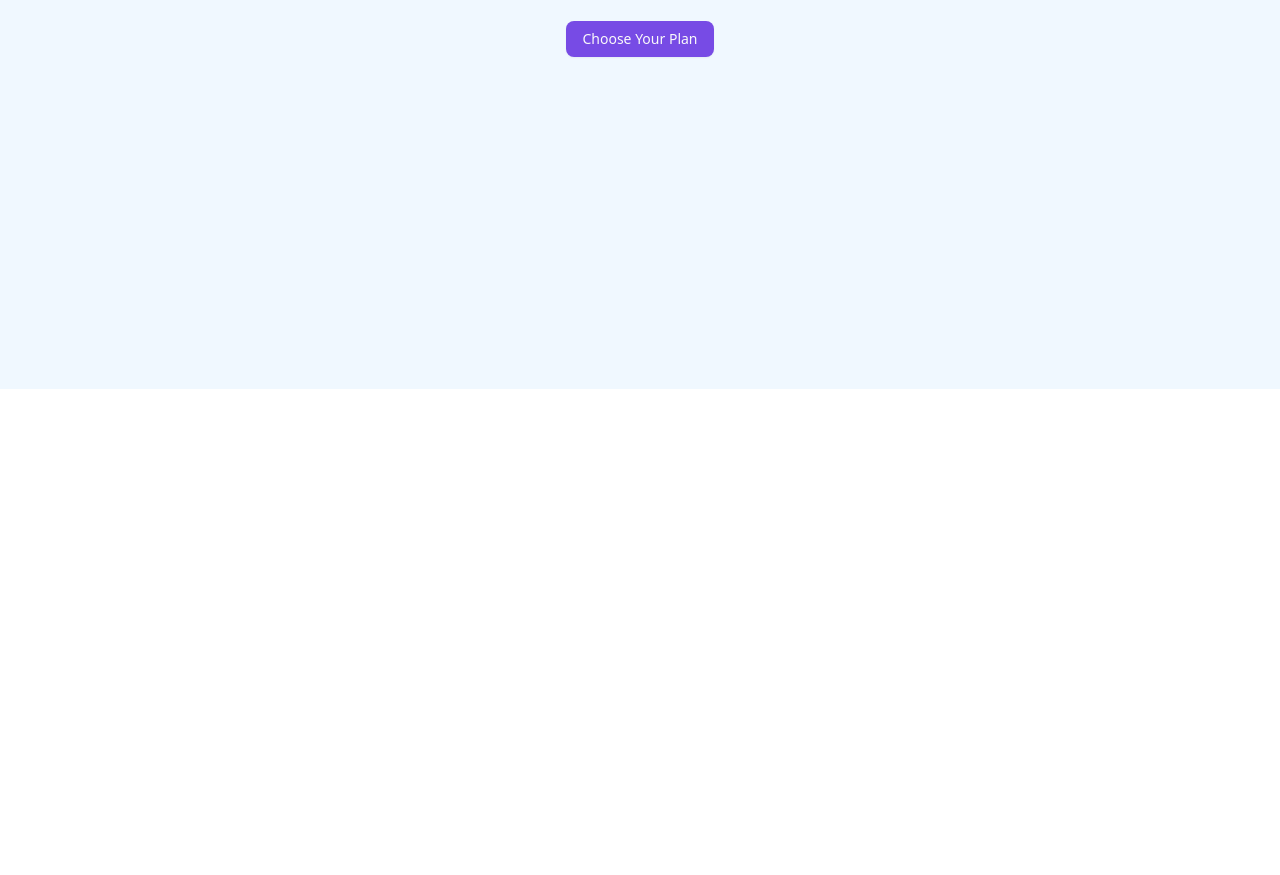
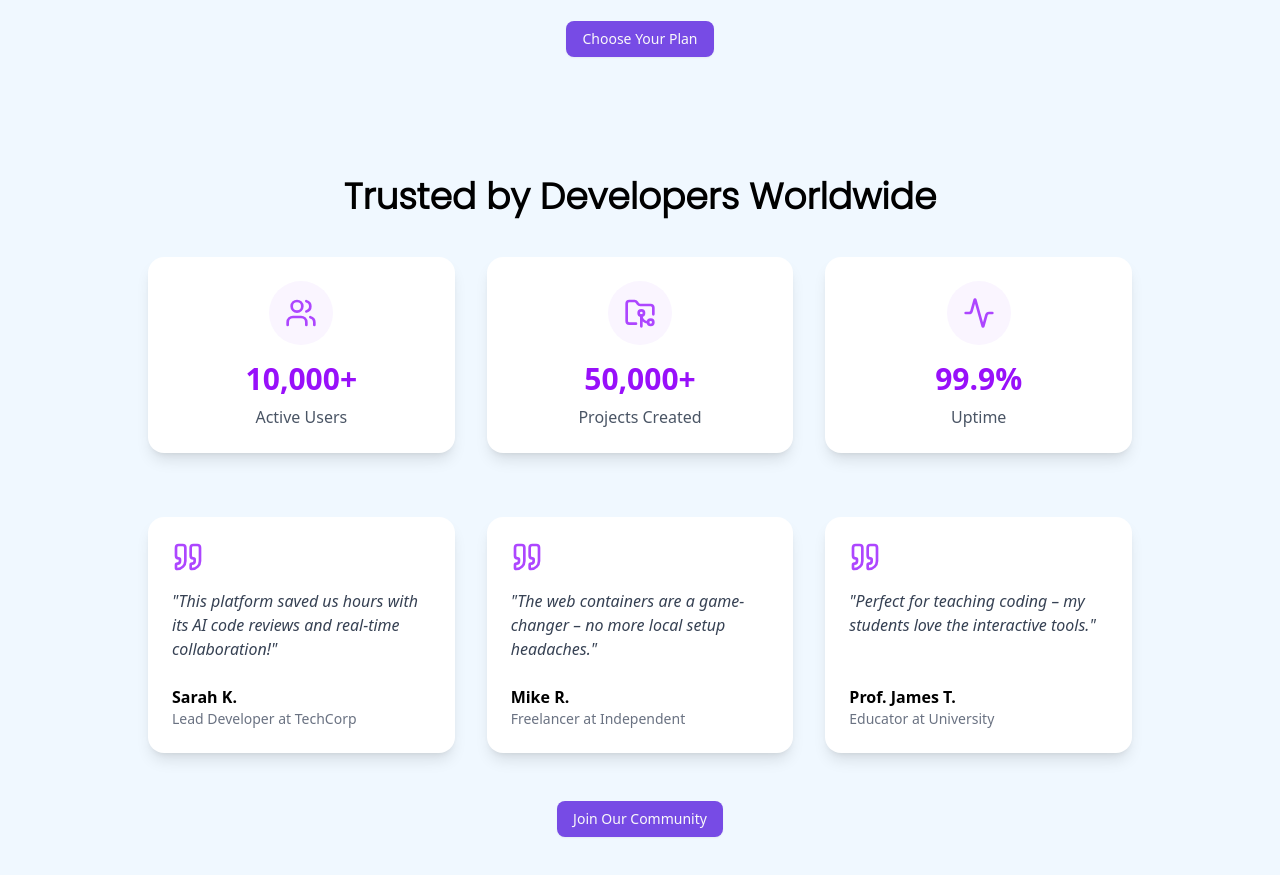
Before and after one commit to lakshyakumar90/MERN-AI, a React (Vite) app in the folder frontend/: page / in a window 1280 px wide. Shown: the part 3280-4155 px from the top of the page. Before the commit the page ends 3669 px from the top, so only its background shows below. Built offline with nearby package versions, Linux system fonts and the light colour scheme.

Commit message:
Add SocialProof component to LandingPage and adjust Benefits section margin for improved layout

```diff
--- a/frontend/src/components/pages/before-login/LandingPage.jsx
+++ b/frontend/src/components/pages/before-login/LandingPage.jsx
@@ -4,6 +4,7 @@ import First from "./pages/First";
 import Features from "./pages/features";
 import Working from "./pages/Working";
 import Benefits from "./pages/Benefits";
+import SocialProof from "./pages/SocialProof";
 
 const LandingPage = () => {
   return (
@@ -13,6 +14,7 @@ const LandingPage = () => {
       <Features />
       <Working />
       <Benefits />
+      <SocialProof />
     </div>
   );
 };
--- a/frontend/src/components/pages/before-login/pages/Benefits.jsx
+++ b/frontend/src/components/pages/before-login/pages/Benefits.jsx
@@ -29,7 +29,7 @@ const Benefits = () => {
   ];
 
   return (
-    <section className="flex flex-col w-full md:w-4/5 mx-auto items-center min-h-screen px-4 md:px-5 py-10 relative">
+    <section className="flex flex-col w-full md:w-4/5 mx-auto items-center mb-10 px-4 md:px-5 py-10 relative">
       <h1 className="font-[poppins] font-bold text-2xl md:text-4xl mb-6 md:mb-10 text-center">
         Built for Developers, Teams, and Learners
       </h1>
--- /dev/null
+++ b/frontend/src/components/pages/before-login/pages/SocialProof.jsx
@@ -0,0 +1,99 @@
+import React from "react";
+import { Button } from "@/components/ui/button";
+import { Link } from "react-router-dom";
+import { Quote, Users, FolderGit2, Activity } from "lucide-react";
+
+const SocialProof = () => {
+  const testimonials = [
+    {
+      quote: "This platform saved us hours with its AI code reviews and real-time collaboration!",
+      author: "Sarah K.",
+      role: "Lead Developer",
+      company: "TechCorp",
+    },
+    {
+      quote: "The web containers are a game-changer – no more local setup headaches.",
+      author: "Mike R.",
+      role: "Freelancer",
+      company: "Independent",
+    },
+    {
+      quote: "Perfect for teaching coding – my students love the interactive tools.",
+      author: "Prof. James T.",
+      role: "Educator",
+      company: "University",
+    },
+  ];
+
+  const stats = [
+    {
+      value: "10,000+",
+      label: "Active Users",
+      icon: Users,
+    },
+    {
+      value: "50,000+",
+      label: "Projects Created",
+      icon: FolderGit2,
+    },
+    {
+      value: "99.9%",
+      label: "Uptime",
+      icon: Activity,
+    },
+  ];
+
+  return (
+    <section className="flex flex-col w-full md:w-4/5 mx-auto items-center min-h-screen px-4 md:px-5 py-10 relative">
+      <h1 className="font-[poppins] font-bold text-2xl md:text-4xl mb-6 md:mb-10 text-center">
+        Trusted by Developers Worldwide
+      </h1>
+
+      {/* Stats */}
+      <div className="grid grid-cols-1 md:grid-cols-3 gap-8 w-full mb-16">
+        {stats.map((stat, index) => (
+          <div
+            key={index}
+            className="flex flex-col items-center p-6 rounded-2xl bg-white shadow-lg"
+          >
+            <div className="p-4 rounded-full bg-purple-50 mb-4">
+              <stat.icon className="w-8 h-8 text-purple-500" />
+            </div>
+            <div className="text-3xl font-bold text-purple-600 mb-2">
+              {stat.value}
+            </div>
+            <div className="text-gray-600 text-center">{stat.label}</div>
+          </div>
+        ))}
+      </div>
+
+      {/* Testimonials */}
+      <div className="grid grid-cols-1 md:grid-cols-3 gap-8 w-full">
+        {testimonials.map((testimonial, index) => (
+          <div
+            key={index}
+            className="flex flex-col p-6 rounded-2xl bg-white shadow-lg hover:shadow-xl transition-all duration-300"
+          >
+            <Quote className="w-8 h-8 text-purple-500 mb-4" />
+            <p className="text-gray-700 mb-6 italic">"{testimonial.quote}"</p>
+            <div className="mt-auto">
+              <div className="font-semibold">{testimonial.author}</div>
+              <div className="text-sm text-gray-500">
+                {testimonial.role} at {testimonial.company}
+              </div>
+            </div>
+          </div>
+        ))}
+      </div>
+
+      {/* CTA */}
+      <div className="mt-12">
+        <Button variant="default" className="bg-[#774BE5]" asChild>
+          <Link to="/register">Join Our Community</Link>
+        </Button>
+      </div>
+    </section>
+  );
+};
+
+export default SocialProof;
```
